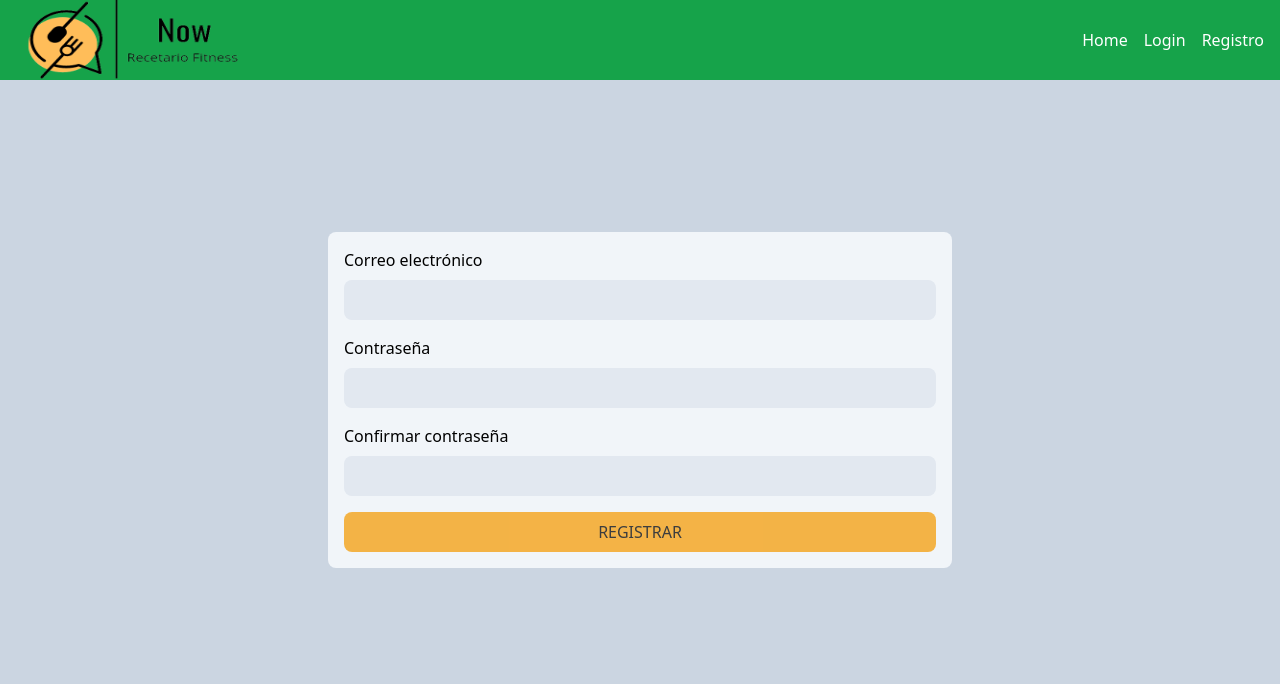
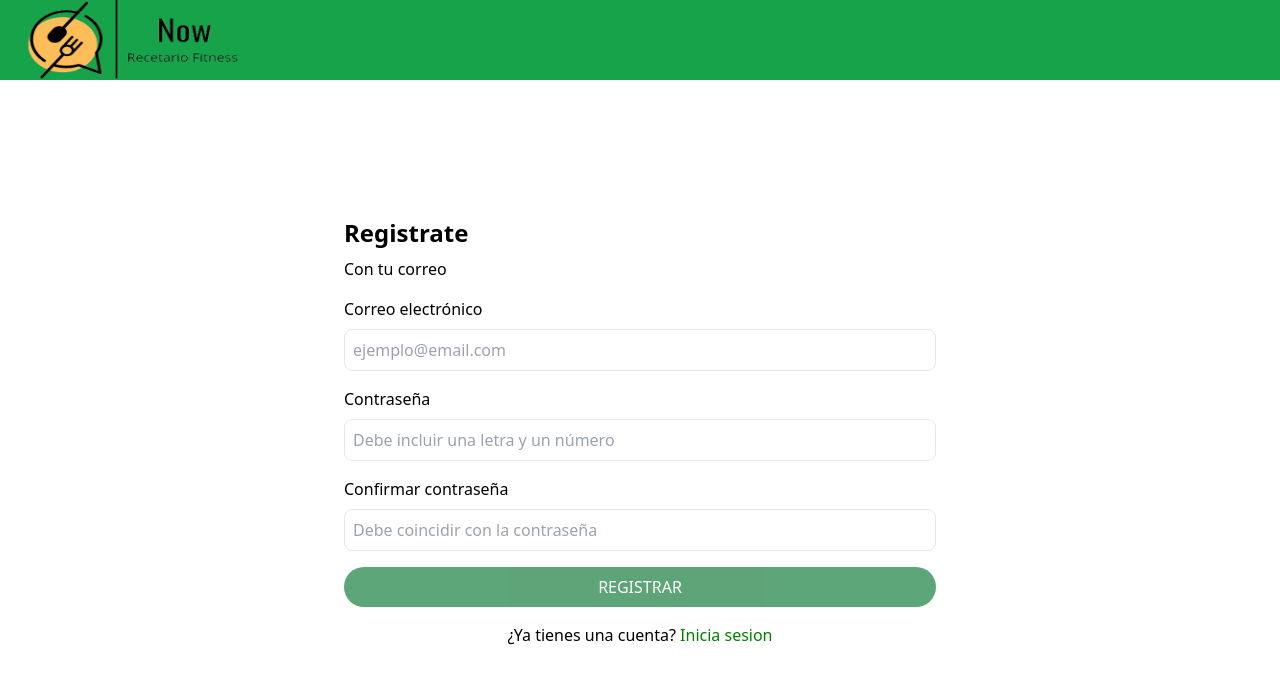
Before and after one commit to DiegoMhz/Recetas, a website: page views/registro/index.html in a window 1280 px wide. Drawn offline with nearby package versions, Linux system fonts and the light colour scheme.

Commit message:
25/02/2023

```diff
--- a/views/registro/index.html
+++ b/views/registro/index.html
@@ -18,7 +18,7 @@
     <nav
         class="fixed top-0 left-0 right-0 flex flex-row justify-between h-20 items-center bg-green-600 dark:bg-slate-800 px-4">
         <img src="imagen/20230112_192454_0000-removebg-preview (1).png" class="h-48 w-60">
-        <div class="flex gap-4 text-white">
+        <!-- <div class="flex gap-4 text-white">
             <svg xmlns="http://www.w3.org/2000/svg" fill="none" viewBox="0 0 24 24" stroke-width="1.5"
                 stroke="currentColor" class="w-6 h-6 md:hidden">
                 <path stroke-linecap="round" stroke-linejoin="round" d="M3.75 6.75h16.5M3.75 12h16.5m-16.5 5.25h16.5" />
@@ -26,33 +26,41 @@
             <a class="hidden md:block" href="/">Home</a>
             <a class="hidden md:block" href="/login">Login</a>
             <a class="hidden md:block" href="/signup/">Registro</a>
-        </div>
+        </div> -->
     </nav>
 
 
-    <div class="bg-slate-300 flex justify-center items-center h-full px-4 dark:bg-slate-800">
-        <form id="form"
-            class="bg-slate-100 dark:bg-slate-700 w-full md:w-6/12 h-6/12 p-4 rounded-lg flex flex-col gap-4 ">
+    <div class="bg-white flex justify-center items-center h-full px-4 dark:bg-slate-800">
+        <form id="form"class="bg-white dark:bg-slate-700 w-full md:w-6/12 h-6/12 p-4 rounded-lg flex flex-col gap-4 pt-20">
+            <div>
+                <h1 class="font-bold text-2xl mb-2">Registrate</h1>
+                <p class="">Con tu correo</p>
+            </div>
             <div class="flex flex-col gap-2 dark:text-white text-black ">
                 <Label class="font-medium" for="email-input">Correo electrónico</Label>
-                <input autocomplete="off" class="outline-none p-2 rounded-lg bg-slate-200 dark:bg-slate-600"
+                <input placeholder="ejemplo@email.com" autocomplete="off" class="outline-none p-2 rounded-lg bg-white dark:bg-slate-600 border"
                     type="email" name="email-input" id="email-input">
             </div>
             <div class="flex flex-col gap-2 dark:text-white text-black">
                 <Label class="font-medium" for="password-input">Contraseña</Label>
-                <input class="outline-none p-2 rounded-lg bg-slate-200 dark:bg-slate-600" type="password"
+                <input placeholder="Debe incluir una letra y un número" class="outline-none p-2 rounded-lg bg-white border dark:bg-slate-600" type="password"
                     name="password-input" id="password-input">
             </div>
-            <div class="flex flex-col gap-2 font-medium dark:text-white text-black>
+            <div class="flex flex-col gap-2 font-medium dark:text-white text-black">
                 <Label class="font-medium" for="match-input">Confirmar contraseña</Label>
-                <input class="outline-none p-2 rounded-lg bg-slate-200 dark:bg-slate-600" type="password"
+                <input placeholder="Debe coincidir con la contraseña" class="outline-none p-2 rounded-lg bg-white border dark:bg-slate-600" style="font-weight:initial ;" type="password"
                     name="match-input" id="match-input">
             </div>
             <button id="form-btn"
-                class="disabled:opacity-75 p-2 rounded-lg bg-amber-500 hover:bg-amber-600 text-black uppercase font-medium"
+                class="disabled:opacity-75 p-2 text-black uppercase font-medium" style="background-color: #27884d; color: white; border-radius: 22px;"
                 type="submit" disabled>
                 Registrar
             </button>
+            <div>
+            <p class="text-center">¿Ya tienes una cuenta?
+                <a style="color: green;" href="/login">Inicia sesion</a>
+            </p>
+        </div>
         </form>
     </div>
     <script src="./index.js"></script>
```
